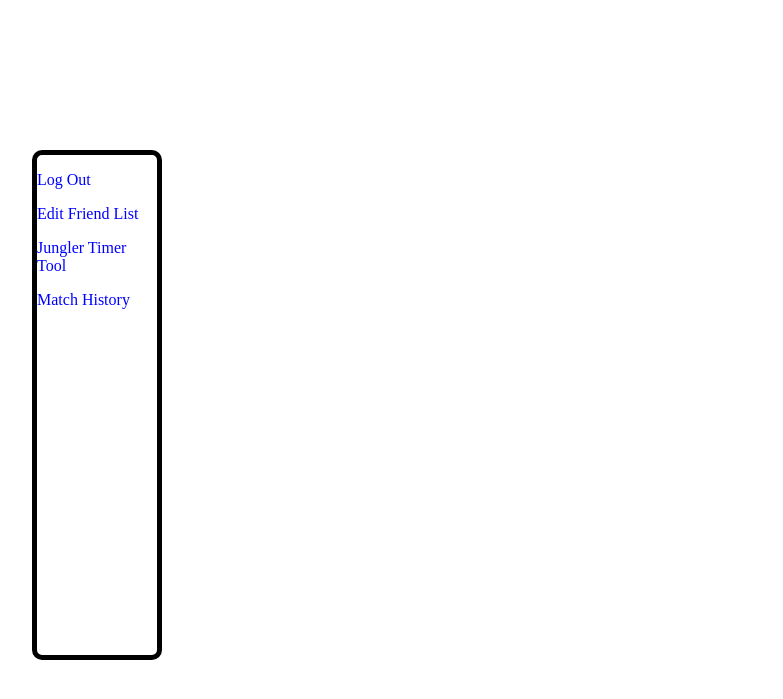
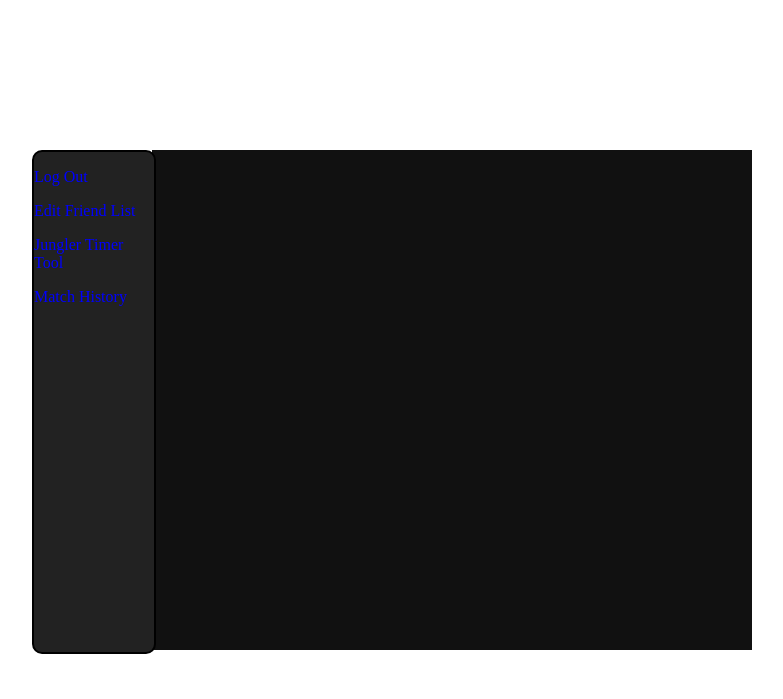
Before and after one commit to DMatev/MMT, a Node project: template views/main.ejs in a window 1280 px wide. Shown: the top 699 px of the page, without its empty margins (188-971 px from the left). Run offline with Node 20 templates, Linux system fonts and the light colour scheme; the template is opened without the code that fills it, so the values that code supplies are empty; some libraries are stand-ins or nearby versions.

Commit message:
test
test123

```diff
--- a/public/css/main.css
+++ b/public/css/main.css
@@ -5,6 +5,7 @@
     top: 50%;
     left: 50%;
     margin: -250px 0 0 -300px;
+    background-color: #111111;
 }
 #container-login {
 	text-align: center;
@@ -23,8 +24,8 @@
 	width: 120px;
 	margin-left: -120px;
 	float: left;
-	color:#222222;
-	border:5px solid black;
+	background-color:#222222;
+	border:2px solid black;
 	border-radius: 10px;
 }
 .menu-option {
```
